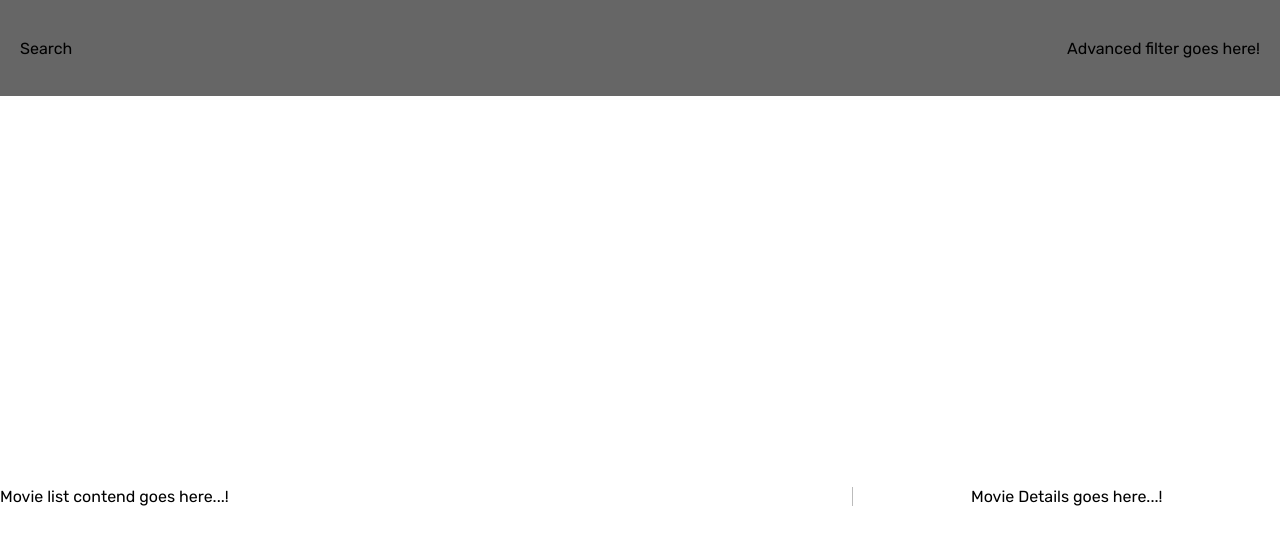
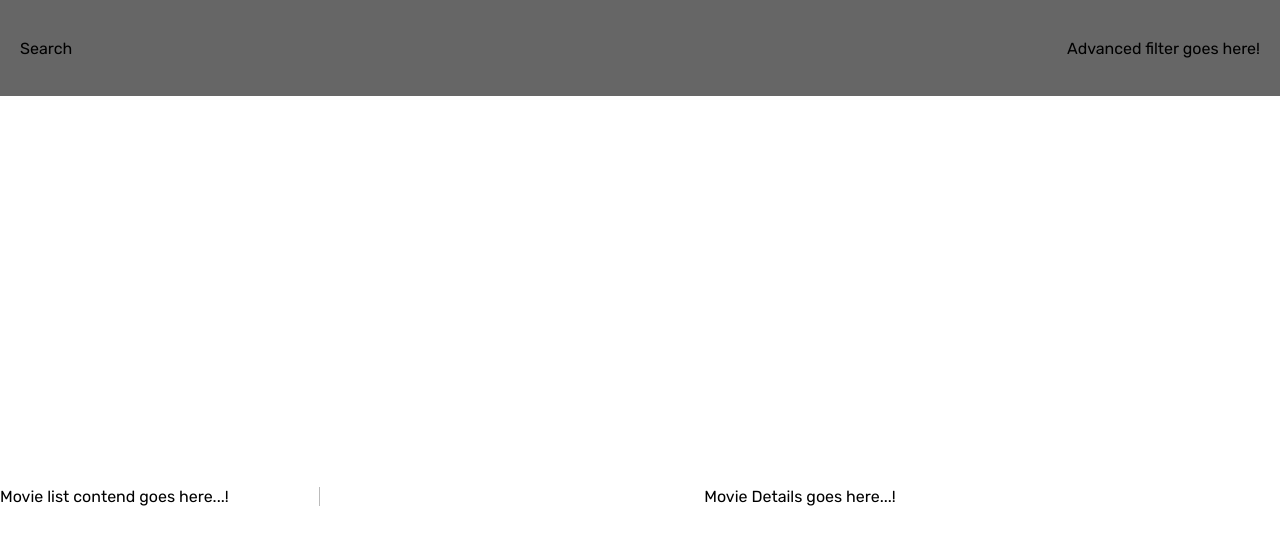
Before and after one commit to subodha/movie-finder, a Next.js app: page / in a window 1280 px wide. Shown: the top 544 px of the page. Built offline with nearby package versions, Linux system fonts and the light colour scheme.

Commit message:
Setting up layout styles with grid

```diff
--- a/src/components/movieDetail/MovieDetail.styled.tsx
+++ b/src/components/movieDetail/MovieDetail.styled.tsx
@@ -6,5 +6,4 @@ export const MovieDetailStyled = styled.div`
 	position: relative;
 	display: flex;
 	justify-content: center;
-	grid-column: 3/12;
 `
--- a/src/components/movieList/MovieList.styled.tsx
+++ b/src/components/movieList/MovieList.styled.tsx
@@ -1,10 +1,9 @@
 import styled from '@emotion/styled'
 
-// import { breakpoint } from '@/styles/theme'
+import { breakpoint } from '@/styles/theme'
 
 export const MovieListStyled = styled.div`
 	position: relative;
 	display: flex;
 	border-right: 1px solid ${(props) => props.theme.palette.divider};
-	grid-column: 1/3;
 `
--- a/src/pages/index.tsx
+++ b/src/pages/index.tsx
@@ -7,14 +7,27 @@ import Head from 'next/head'
 import { Header } from '@/components/header'
 import { MovieDetail } from '@/components/movieDetail'
 import { MovieList } from '@/components/movieList'
+import { breakpoint } from '@/styles/theme'
 import { MovieSearchFormProps } from '@/types/movieSearch'
 
 const Main = styled.main`
 	min-height: 100vh;
 	display: grid;
-	grid-template-columns: repeat(3, 1fr);
+	grid-template-columns: 1fr;
 	justify-content: center;
 	align-items: center;
+
+	${breakpoint('md')} {
+		grid-template-columns: 1fr 2fr;
+	}
+
+	${breakpoint('lg')} {
+		grid-template-columns: 4fr 8fr;
+	}
+
+	${breakpoint('xl')} {
+		grid-template-columns: 3fr 9fr;
+	}
 `
 
 const Home: NextPage = () => {
```
